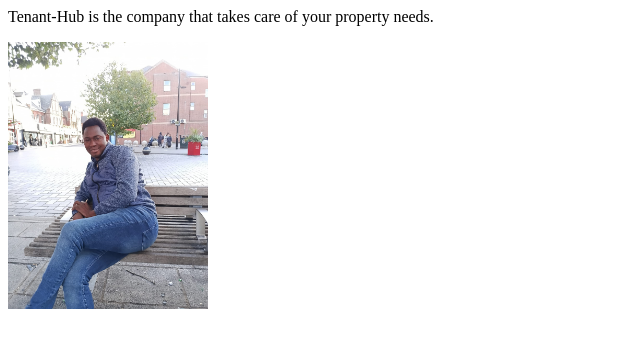
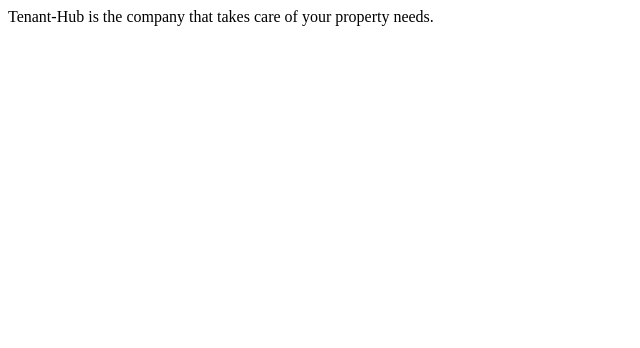
Before and after one commit to louisnwadocheli/nwadochelilouis.com, a plain HTML site: page index.html in a window 1280 px wide. Shown: the whole page, without its empty margins (0-640 px from the left). Drawn offline with Linux system fonts and the light colour scheme.

Commit message:
html amended

```diff
--- a/index.html
+++ b/index.html
@@ -8,8 +8,5 @@
 <body>
     Tenant-Hub is the company that takes care of your property needs.
 
-    <p>
-        <img src="images/pic_louis1.jpeg" alt="OdogwuLouis" width="200">
-    </p>
 </body>
 </html>
```
